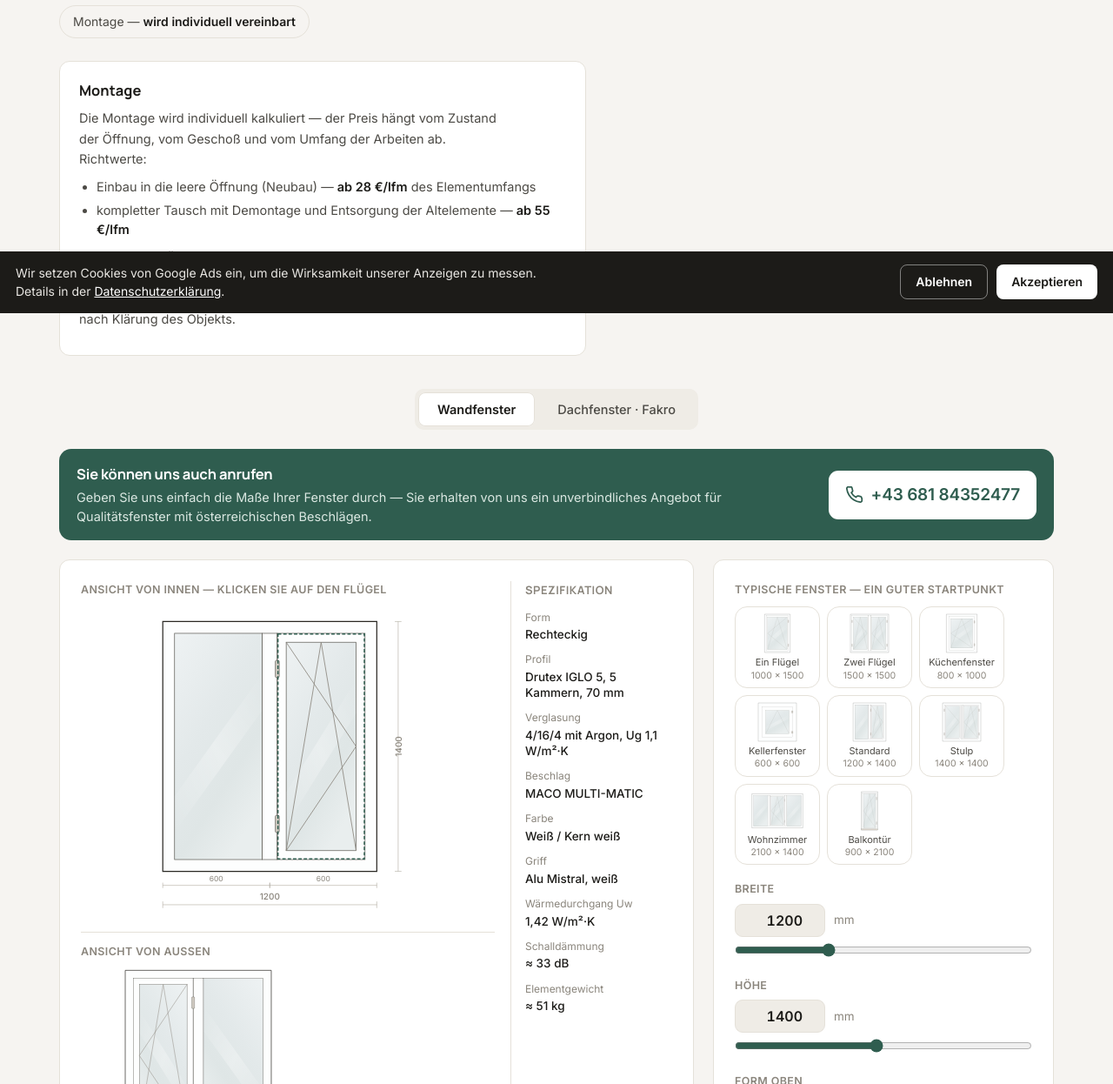
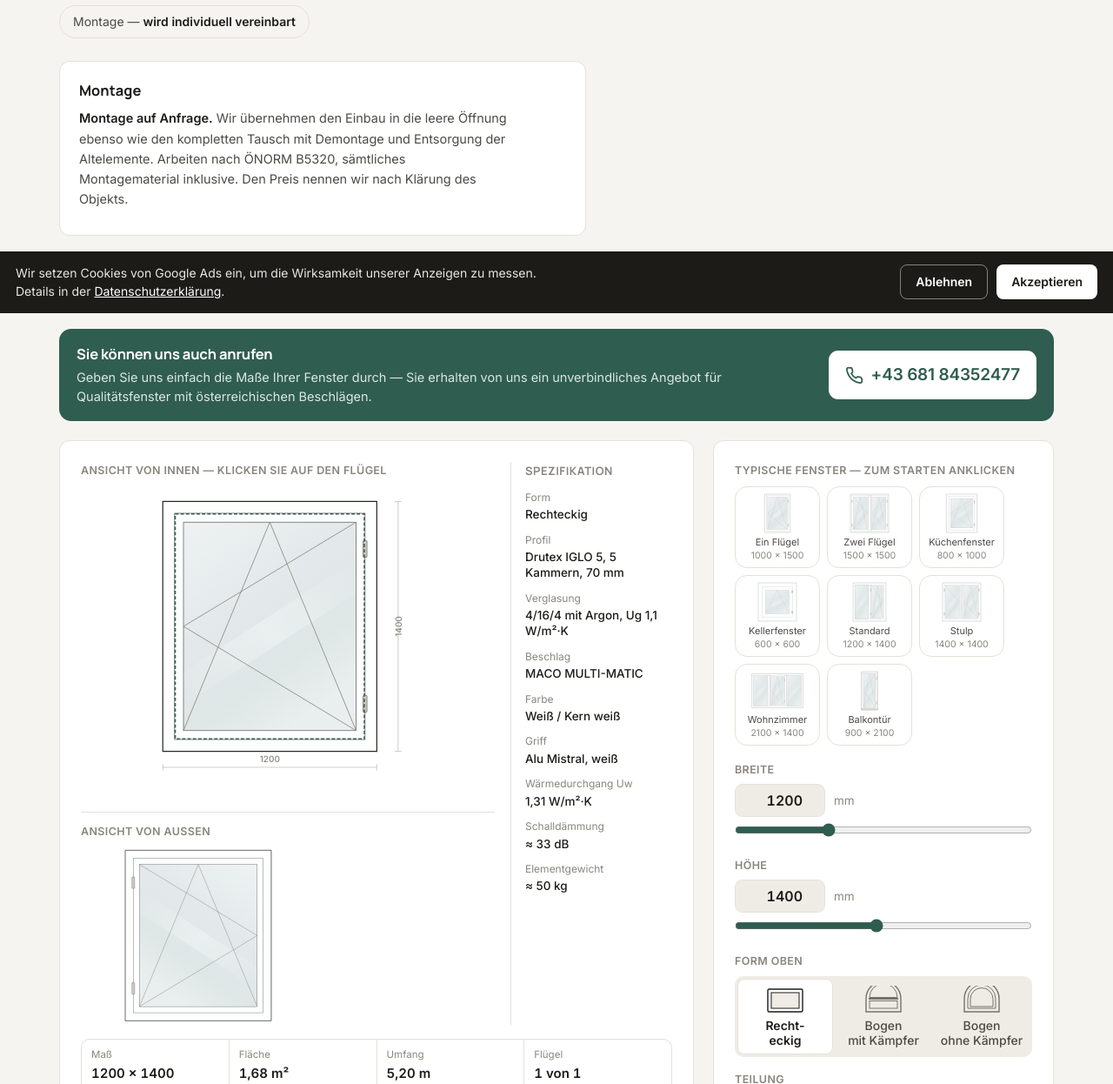
Before and after one commit to bengameen62570-sys/Fensterweis, a plain HTML site: page index.html in a window 1280 px wide. Shown: the part 440-1686 px from the top of the page at 87% size. Drawn offline with Linux system fonts and the light colour scheme.

Commit message:
Add files via upload

```diff
--- a/index.html
+++ b/index.html
@@ -474,7 +474,7 @@
     <nav>
       <a href="#kalk" class="hide-s">Berechnung</a>
       <a href="#korb" class="cart">Anfrage<span class="cnt" id="cnt" hidden>0</span></a>
-      <a class="mail hide-s" href="mailto:bengameen62570@gmail.com">bengameen62570@gmail.com</a>
+      <a class="mail hide-s" href="mailto:office@fensterrechner.at">office@fensterrechner.at</a>
       <a class="tel" href="tel:+4368184352477">+43 681 84352477</a>
     </nav>
   </div>
@@ -494,12 +494,10 @@
 
     <div class="montage">
       <h3>Montage</h3>
-      <p>Die Montage wird individuell kalkuliert — der Preis hängt vom Zustand der Öffnung, vom Geschoß und vom Umfang der Arbeiten ab. Richtwerte:</p>
-      <ul>
-        <li>Einbau in die leere Öffnung (Neubau) — <b>ab 28 €/lfm</b> des Elementumfangs</li>
-        <li>kompletter Tausch mit Demontage und Entsorgung der Altelemente — <b>ab 55 €/lfm</b></li>
-      </ul>
-      <p>Arbeiten nach ÖNORM B5320, sämtliches Montagematerial inklusive. Gesondert verrechnet werden: Laibungen, Fensterbänke innen und außen, Montage der Rollläden, Anfahrt. Den genauen Preis nennen wir nach Klärung des Objekts.</p>
+      <p><b>Montage auf Anfrage.</b> Wir übernehmen den Einbau in die leere Öffnung ebenso wie
+      den kompletten Tausch mit Demontage und Entsorgung der Altelemente. Arbeiten nach
+      ÖNORM B5320, sämtliches Montagematerial inklusive. Den Preis nennen wir nach
+      Klärung des Objekts.</p>
     </div>
   </div>
 </section>
@@ -571,7 +569,7 @@
 
   <!-- ═══ УПРАВЛЕНИЕ ═══ -->
   <section class="card">
-    <p class="lbl" style="margin:0 0 9px">Typische Fenster — ein guter Startpunkt</p>
+    <p class="lbl" style="margin:0 0 9px">Typische Fenster — zum Starten anklicken</p>
     <div class="chips" id="presets"></div>
 
     <div class="field">
@@ -1481,13 +1479,13 @@
 function defHinge(i,n){ if(n===1) return 'right'; return (i===n-1) ? 'left' : 'right'; }
 
 const S = {
-  W:1200, H:1400, layout:'2', qty:1, sel:1, sys:'iglo5', glas:'ug11', shape:'rect', rise:600,
+  W:1000, H:1500, layout:'1', qty:1, sel:0, sys:'iglo5', glas:'ug11', shape:'rect', rise:600,
   /* какой пакет был выбран в каждом профиле — чтобы при возврате не подставлялся чужой */
   glasMem:{iglo5:'ug11', energy:'ug05', alu:'ug05a'},
   vsg:false, spross:false, sprossV:1, sprossH:1, mesh:false,
   roll:false, rollDrive:'gurt', rollBox:180, zip:false, zipSys:'slim', zipFab:'s7635', zipCol:'std', zipMotor:'wired', zipCtrl:'remote', color:'none', tone:'anthrazit',
   tuer:false, hinges:false, regel:false,
-  fields:[{type:'fix',hinge:'right'},{type:'dk',hinge:'left'}]
+  fields:[{type:'dk',hinge:'right'}]
 };
 let list = [], addrCount = 0;
 
```
